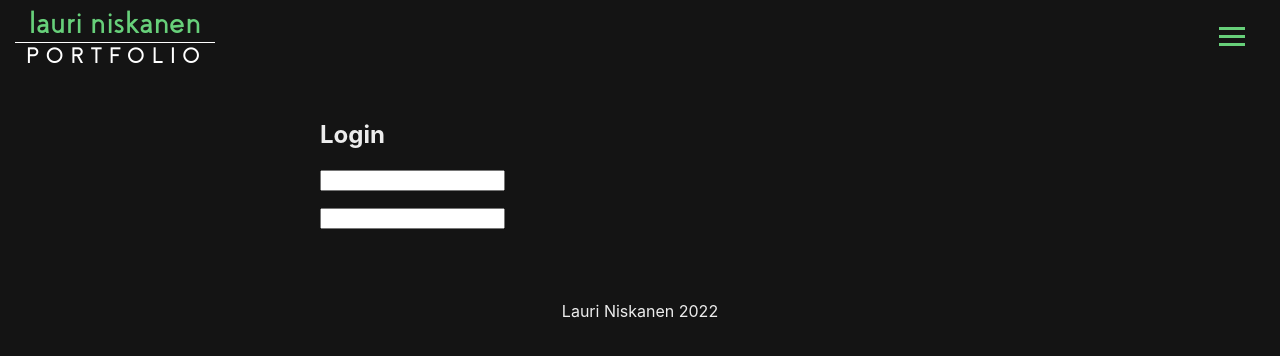
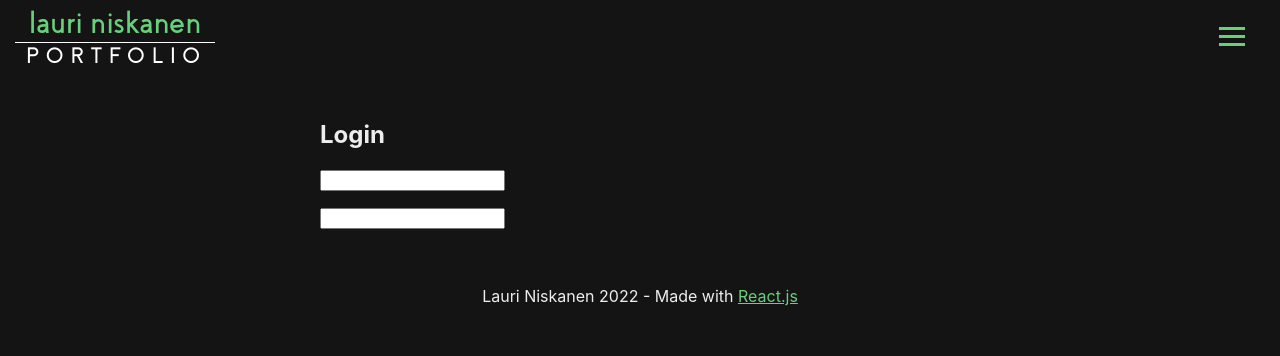
Before and after one commit to KOPFJE/kopf-portfolio-site, a React (Create React App) app: page /admin in a window 1280 px wide. Shown: the top 356 px of the page. Built offline with nearby package versions, Linux system fonts and the light colour scheme.

Commit message:
Stylized infobox and footer more.

```diff
--- a/src/components/Footer.js
+++ b/src/components/Footer.js
@@ -1,7 +1,7 @@
 function Footer(props) {
     return(
         <footer id="mainfooter">
-            <p>Lauri Niskanen 2022</p>
+            <p>Lauri Niskanen 2022 - Made with <a href="https://reactjs.org/">React.js</a></p>
         </footer>
     );
   }
--- a/src/index.css
+++ b/src/index.css
@@ -9,6 +9,22 @@ body {
 
 code {
   font-family: source-code-pro, Menlo, Monaco, Consolas, 'Courier New', monospace;
+}
+
+a, a:visited {
+ color: #67d07a;
+}
+
+strong, b {
+  color: #67d07a;
+}
+
+a:hover {
+  color: #a6e0b1;
+}
+
+footer a:visited {
+  text-decoration: none;
 }
 
 #siteheader {
@@ -209,16 +225,21 @@ code {
 
 #infocontainer {
   display: flex;
+  border-bottom: 1px solid #67d07a;
+  padding-bottom:20px;
 }
 #sideinfo {
   width: 20%;
 }
 
 #aboutme {
-  width: 80%;
+  width: 8  0%;
 }
 
 #mainfooter {
+  height: 8em;
+  display: block;
+  margin-top: -15px;
   text-align: center;
 }
 /* Hamburger menu */
```
